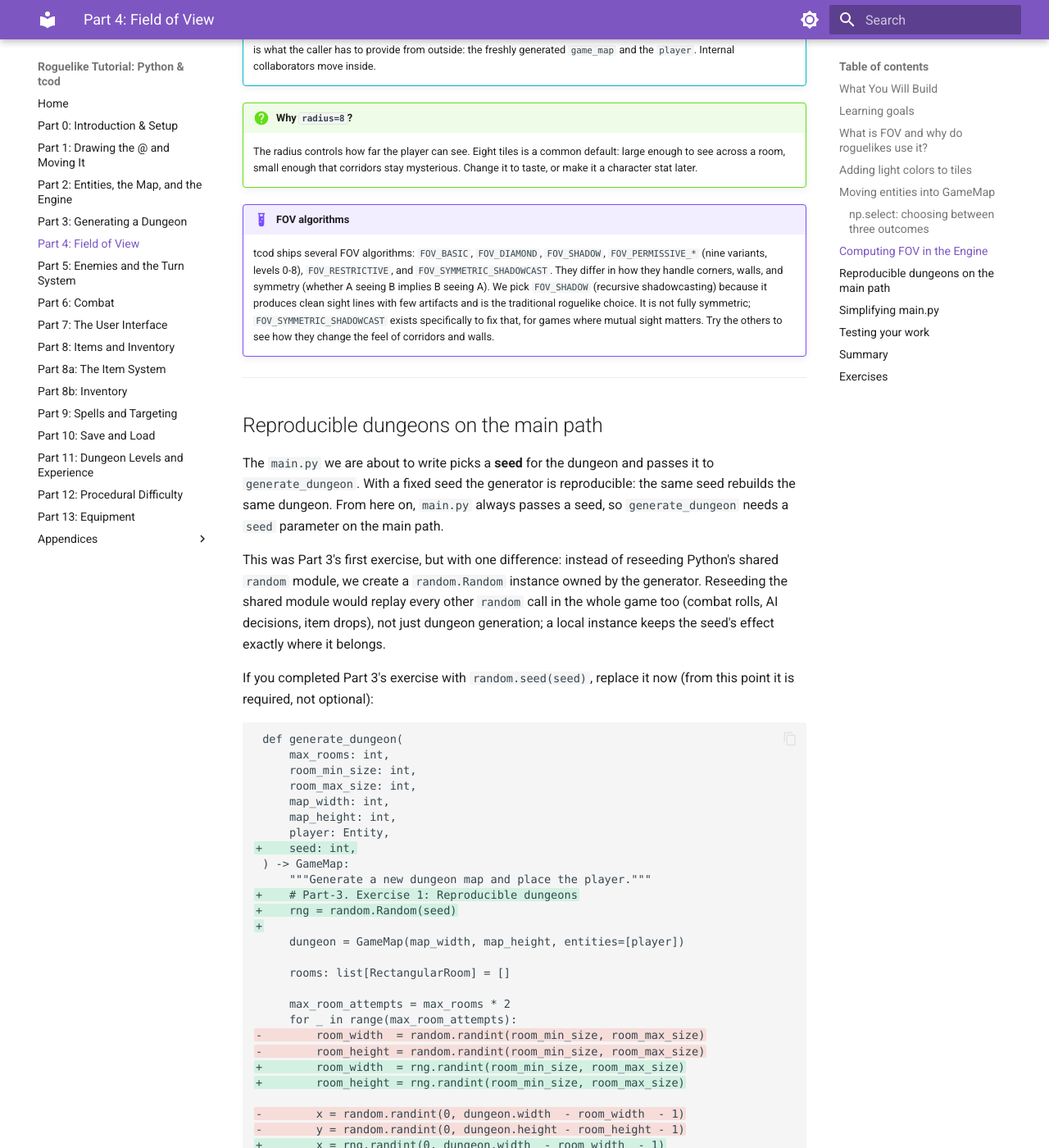
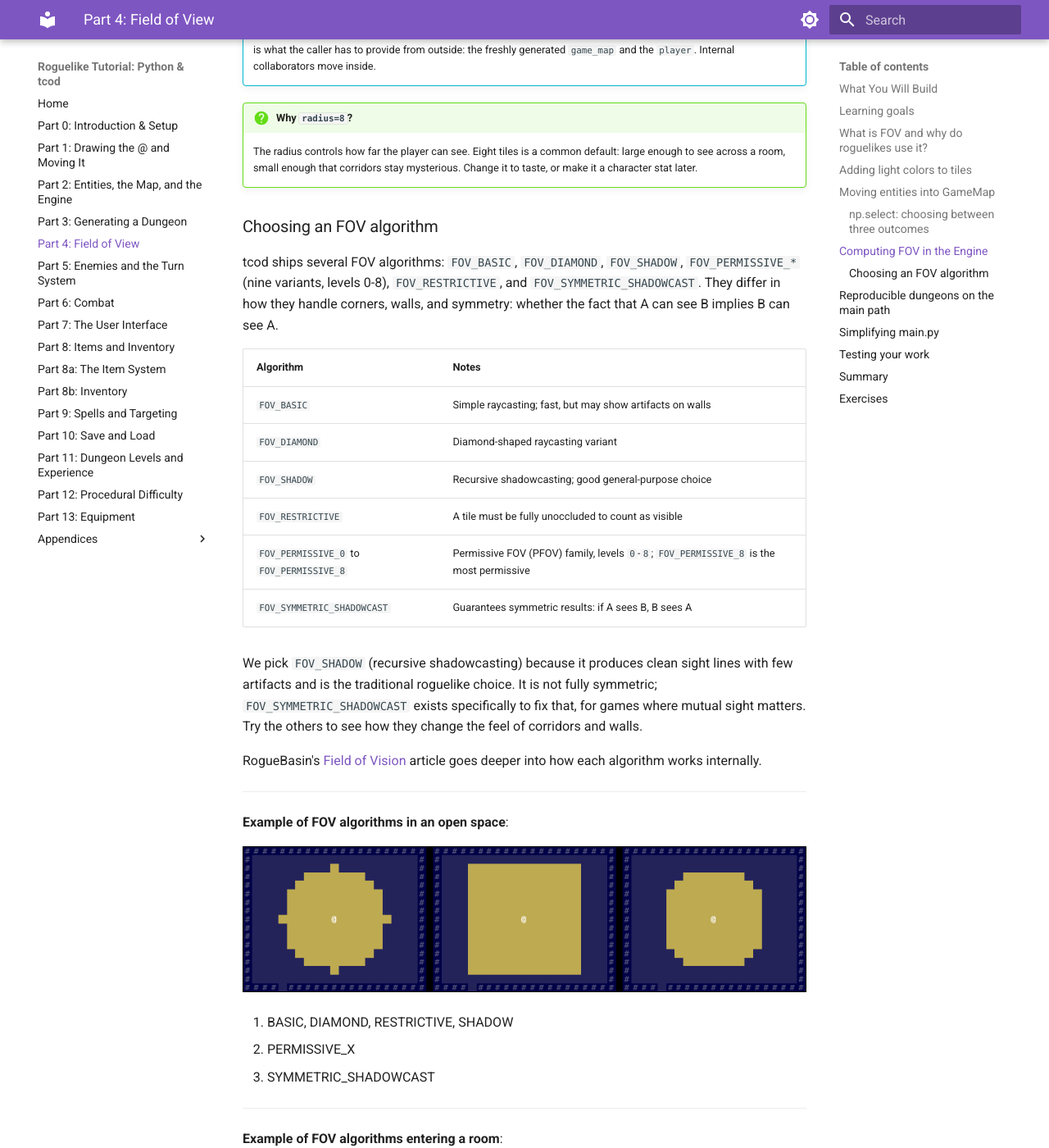
Before and after one commit to Darky-Lucera/roguelike-tutorial-python-tcod, an MkDocs documentation site: the page built from v3/part-4.md, in a window 1280 px wide and 1400 px high, scrolled down 6597 px. Shown: the whole window at 82% size. Built offline with MkDocs 1.6.1 and Material for MkDocs 9.7.7, drawn with Linux system fonts in a browser that asks for light colours; some web fonts are replaced; some of the changed text lies outside the part shown.

Commit message:
Adding part-4: Choosing an FOV algorithm

```diff
--- a/v3/part-4.md
+++ b/v3/part-4.md
@@ -284,8 +284,53 @@ Key points:
 !!! question "Why `radius=8`?"
     The radius controls how far the player can see. Eight tiles is a common default: large enough to see across a room, small enough that corridors stay mysterious. Change it to taste, or make it a character stat later.
 
-!!! example "FOV algorithms"
-    tcod ships several FOV algorithms: `FOV_BASIC`, `FOV_DIAMOND`, `FOV_SHADOW`, `FOV_PERMISSIVE_*` (nine variants, levels 0-8), `FOV_RESTRICTIVE`, and `FOV_SYMMETRIC_SHADOWCAST`. They differ in how they handle corners, walls, and symmetry (whether A seeing B implies B seeing A). We pick `FOV_SHADOW` (recursive shadowcasting) because it produces clean sight lines with few artifacts and is the traditional roguelike choice. It is not fully symmetric; `FOV_SYMMETRIC_SHADOWCAST` exists specifically to fix that, for games where mutual sight matters. Try the others to see how they change the feel of corridors and walls.
+### Choosing an FOV algorithm
+
+tcod ships several FOV algorithms: `FOV_BASIC`, `FOV_DIAMOND`, `FOV_SHADOW`, `FOV_PERMISSIVE_*` (nine variants, levels 0-8), `FOV_RESTRICTIVE`, and `FOV_SYMMETRIC_SHADOWCAST`. They differ in how they handle corners, walls, and symmetry: whether the fact that A can see B implies B can see A.
+
+| Algorithm | Notes |
+| --- | --- |
+| `FOV_BASIC` | Simple raycasting; fast, but may show artifacts on walls |
+| `FOV_DIAMOND` | Diamond-shaped raycasting variant |
+| `FOV_SHADOW` | Recursive shadowcasting; good general-purpose choice |
+| `FOV_RESTRICTIVE` | A tile must be fully unoccluded to count as visible |
+| `FOV_PERMISSIVE_0` to `FOV_PERMISSIVE_8` | Permissive FOV (PFOV) family, levels `0`-`8`; `FOV_PERMISSIVE_8` is the most permissive |
+| `FOV_SYMMETRIC_SHADOWCAST` | Guarantees symmetric results: if A sees B, B sees A |
+
+We pick `FOV_SHADOW` (recursive shadowcasting) because it produces clean sight lines with few artifacts and is the traditional roguelike choice. It is not fully symmetric; `FOV_SYMMETRIC_SHADOWCAST` exists specifically to fix that, for games where mutual sight matters. Try the others to see how they change the feel of corridors and walls.
+
+RogueBasin's [Field of Vision](https://www.roguebasin.com/index.php/Field_of_Vision) article goes deeper into how each algorithm works internally.
+
+---
+
+**Example of FOV algorithms in an open space**:
+
+![FOV in open space](images/fov_openspace.png)
+
+1. BASIC, DIAMOND, RESTRICTIVE, SHADOW
+2. PERMISSIVE_X
+3. SYMMETRIC_SHADOWCAST
+
+---
+
+**Example of FOV algorithms entering a room**:
+
+![FOV entering room 1](images/fov_entry_room1.png)
+
+1. BASIC
+2. DIAMOND
+3. PERMISSIVE_0
+4. PERMISSIVE_2
+5. PERMISSIVE_4
+
+---
+
+![FOV entering room 2](images/fov_entry_room2.png)
+
+1. PERMISSIVE_6, PERMISSIVE_8
+2. RESTRICTIVE
+3. SHADOW
+4. SYMMETRIC_SHADOWCAST
 
 ---
 
```
Also changed, not shown: v3/images/fov_entry_room1.png (added), v3/images/fov_entry_room2.png (added), v3/images/fov_openspace.png (added).
